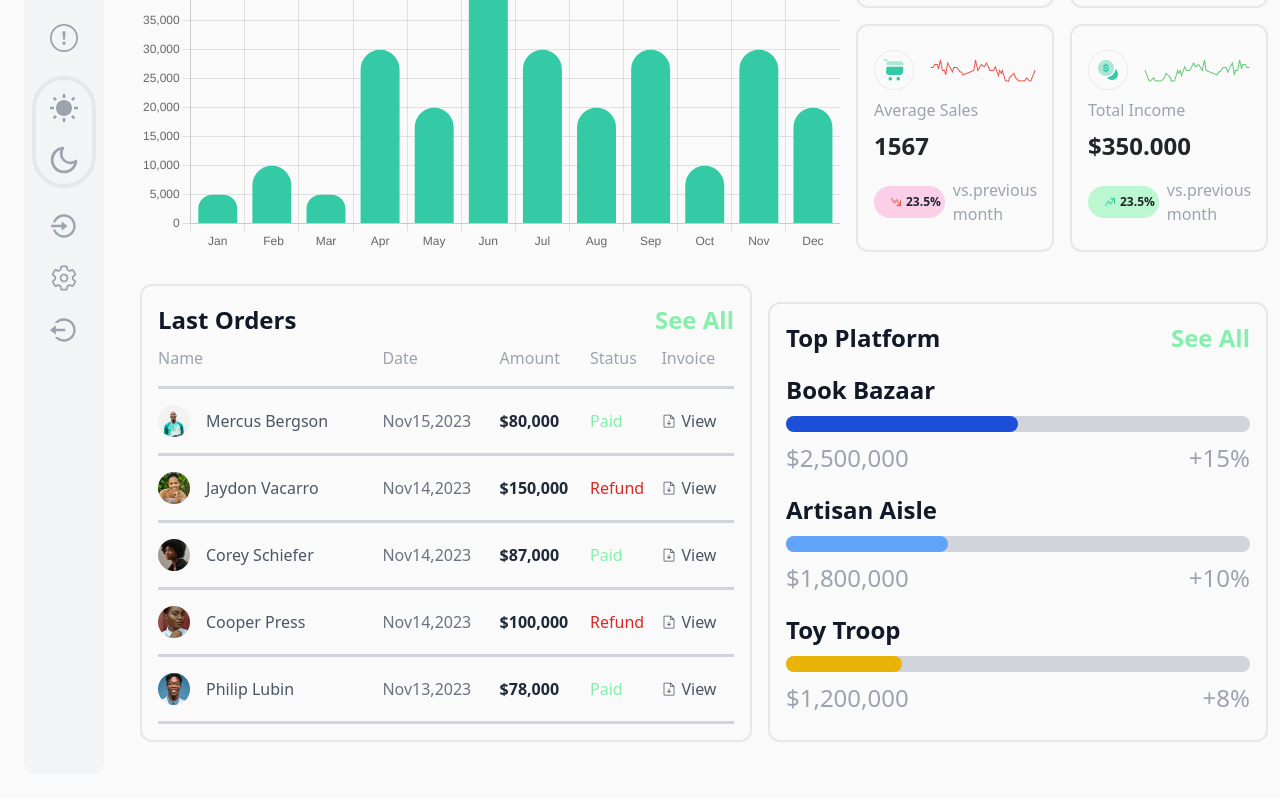
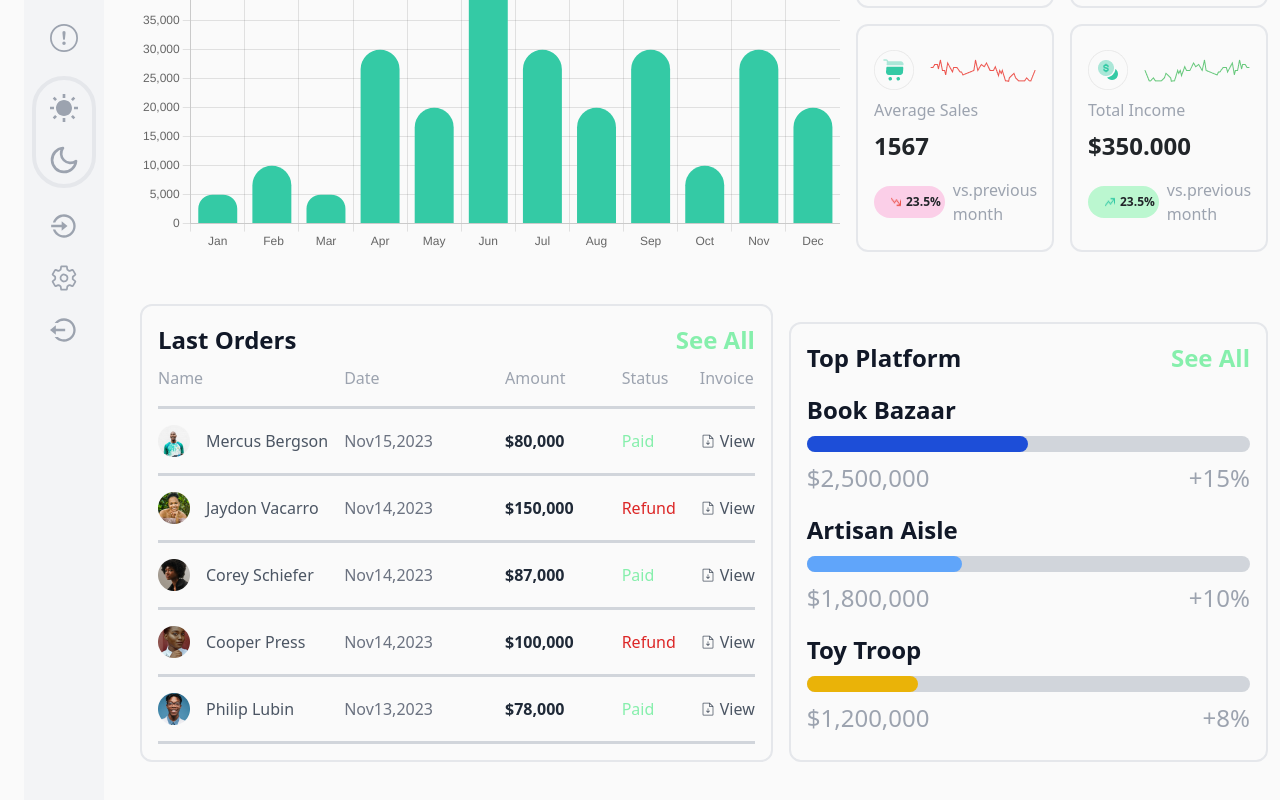
Before and after one commit to olamidegiwa/analyticsDashboard, a React (Vite) app: page / in a window 1280 px wide. Shown: the part 348-1148 px from the top of the page. Built offline with nearby package versions, Linux system fonts and the light colour scheme.

Commit message:
data updated

```diff
--- a/src/App.css
+++ b/src/App.css
@@ -1,19 +1,12 @@
 #root {
   background-color: #fafafa;
   min-height: 100vh;
-  /* overflow-x: hidden; */
   width: 100%;
 }
 * {
   padding: 0;
   margin: 0;
   box-sizing: border-box;
-}
-
-table {
-  width: 100%;
-  text-align: start;
-  align-items: center;
 }
 
 td {
@@ -25,9 +18,6 @@ td {
 .Troop {
   width: 25%;
 }
-/* .lastorder {
-  width: 100%;
-} */
 .topplatform {
   width: 100%;
   max-width: 500px;
@@ -39,7 +29,6 @@ td {
 
 .orders {
   width: 100%;
-  /* background-color: #fff; */
 }
 .barchat {
   width: 700px;
--- /dev/null
+++ b/src/component/DetailsModal.jsx
@@ -0,0 +1,43 @@
+import React from "react";
+
+const DetailsModal = ({ setShowModal, data }) => {
+  return (
+    <>
+      <div className="justify-center items-center flex overflow-x-hidden overflow-y-auto fixed inset-0 z-50 outline-none focus:outline-none">
+        <div className="relative w-auto my-6 mx-auto max-w-3xl">
+          <div className="border-0 rounded-lg shadow-lg relative flex flex-col w-full bg-white outline-none focus:outline-none">
+            <div className="flex items-start justify-between p-5 border-b border-solid border-blueGray-200 rounded-t">
+              <h3 className="text-3xl font-semibold">Modal Title</h3>
+              <button
+                className="p-1 ml-auto bg-transparent border-0 text-red opacity-5 float-right text-3xl leading-none font-semibold outline-none focus:outline-none"
+                onClick={() => setShowModal(false)}
+              >
+                <span className="bg-transparent text-red opacity-5 h-6 w-6 text-2xl block outline-none focus:outline-none">
+                  ×
+                </span>
+              </button>
+            </div>
+
+            <div className="relative p-6 flex-auto">
+              <p className="my-4 text-red-500 text-lg leading-relaxed">
+                {data.name}
+              </p>
+            </div>
+            {/*footer*/}
+            <div className="flex items-center justify-end p-6 border-t border-solid border-blueGray-200 rounded-b">
+              <button
+                className="text-red-500 background-transparent font-bold uppercase px-6 py-2 text-sm outline-none focus:outline-none mr-1 mb-1 ease-linear transition-all duration-150"
+                type="button"
+                onClick={() => setShowModal(false)}
+              >
+                Close
+              </button>
+            </div>
+          </div>
+        </div>
+      </div>
+    </>
+  );
+};
+
+export default DetailsModal;
--- a/src/component/LastOrder/LastOrder.jsx
+++ b/src/component/LastOrder/LastOrder.jsx
@@ -5,6 +5,7 @@ import img3 from "../../assets/image/Frame 1000003208 (3).png";
 import img4 from "../../assets/image/Frame 1000003208 (4).png";
 import img5 from "../../assets/image/Frame 1000003208.png";
 import { PiFileArrowDownLight } from "react-icons/pi";
+import DetailsModal from "../DetailsModal";
 
 const OrderDetails = [
   {
@@ -84,10 +85,11 @@ const OrderDetails = [
 const LastOrder = () => {
   const [showAll, setShowAll] = useState(false);
   const [seeMore, setSeeMore] = useState(false);
+  const [showModal, setShowModal] = useState(false);
 
   return (
-    <div className="container flex flex-col lg:flex-row gap-3 pb-8 xl:items-end">
-      <div className=" border-2 flex flex-col  p-3 lastorder rounded-xl overflow-x-scroll w-full ">
+    <div className="container flex flex-col lg:flex-row gap-3 pb-16 lg:items-end items-center lg:pt-5">
+      <div className=" border-2 flex flex-col  p-3 lastorder rounded-xl w-full  ">
         <div className="flex justify-between mb-2">
           <p
             data-aos="zoom-out-right"
@@ -113,13 +115,13 @@ const LastOrder = () => {
                 <th className="font-medium text-base whitespace-nowrap pb-3">
                   Name
                 </th>
-                <th className="font-medium text-base whitespace-nowrap pb-3">
+                <th className="font-medium text-base whitespace-nowrap pb-3 px-5">
                   Date
                 </th>
-                <th className="font-medium text-base whitespace-nowrap pb-3">
+                <th className="font-medium text-base whitespace-nowrap pb-3 px-4">
                   Amount
                 </th>
-                <th className="font-medium text-base whitespace-nowrap pb-3">
+                <th className="font-medium text-base whitespace-nowrap pb-3 px-4">
                   Status
                 </th>
                 <th className="font-medium text-base whitespace-nowrap pb-3">
@@ -134,11 +136,14 @@ const LastOrder = () => {
                   key={data.id}
                   className="border-b-[3px] border-gray-300 hover:bg-white dark:hover:bg-yellow-600 py-4"
                 >
+                  {showModal ? (
+                    <DetailsModal data={data} setShowModal={setShowModal} />
+                  ) : null}
                   <td
                     data-aos="fade-up-right"
                     className=" text-gray-600 dark:text-white "
                   >
-                    <div className="flex items-center gap-3">
+                    <div className="flex items-center gap-3 ">
                       <img src={data.img} alt="" />
                       <h2 className="text-base whitespace-nowrap">
                         {data.name}
@@ -147,19 +152,19 @@ const LastOrder = () => {
                   </td>
                   <td
                     data-aos="fade-up-left"
-                    className=" text-gray-500 dark:text-white text-base whitespace-nowrap"
+                    className=" text-gray-500 dark:text-white text-base whitespace-nowrap px-5"
                   >
                     {data.date}
                   </td>
                   <td
                     data-aos="fade-down-right"
-                    className=" text-gray-800 fw-semibold text-base dark:text-white whitespace-nowrap"
+                    className=" text-gray-800 fw-semibold text-base dark:text-white whitespace-nowrap px-4"
                   >
                     {data.amount}
                   </td>
                   <td
                     data-aos="fade-down-left"
-                    className={`text-base ${
+                    className={`text-base px-4 ${
                       data.status === "Paid" ? "text-green-300" : "text-red-600"
                     } `}
                   >
@@ -167,8 +172,12 @@ const LastOrder = () => {
                   </td>
 
                   <td
+                    // onClick={() => {
+                    //   console.log(data.name);
+                    //   setShowModal(true);
+                    // }}
                     data-aos="zoom-in-down"
-                    className=" text-gray-600 text-base dark:text-white whitespace-nowrap"
+                    className=" text-gray-600 text-base dark:text-white whitespace-nowrap cursor-pointer"
                   >
                     <div className="flex items-center gap-1">
                       <PiFileArrowDownLight className="" />
@@ -187,6 +196,10 @@ const LastOrder = () => {
                     className="border-b-[3px] border-gray-300 hover:bg-white dark:hover:bg-yellow-600 py-4"
                   >
                     <td
+                    //  onClick={() => {
+                    //   console.log(data.name);
+                    //   setShowModal(true);
+                    // }}
                       data-aos="fade-up-right"
                       className=" text-gray-600 dark:text-white"
                     >
@@ -199,19 +212,19 @@ const LastOrder = () => {
                     </td>
                     <td
                       data-aos="fade-up-left"
-                      className=" text-gray-500 dark:text-white text-base whitespace-nowrap"
+                      className=" text-gray-500 dark:text-white text-base whitespace-nowrap px-5"
                     >
                       {data.date}
                     </td>
                     <td
                       data-aos="fade-down-right"
-                      className=" text-gray-800 fw-semibold text-base dark:text-white whitespace-nowrap"
+                      className=" text-gray-800 fw-semibold text-base dark:text-white whitespace-nowrap px-4"
                     >
                       {data.amount}
                     </td>
                     <td
                       data-aos="fade-down-left"
-                      className={`text-base ${
+                      className={`text-base px-4 ${
                         data.status === "Paid"
                           ? "text-green-300"
                           : "text-red-600"
--- a/src/component/SalesTrend/SalesTrend.jsx
+++ b/src/component/SalesTrend/SalesTrend.jsx
@@ -75,7 +75,7 @@ const SalesTrend = () => {
                 data-aos-duration="1500"
                 className="text-lg text-gray-600 fw-semibold dark:text-green-300"
               >
-                Short by:
+                Sort by:
               </p>
               <div className="flex items-center gap-2 group relative cursor-pointer">
                 <div className="items-center rounded-full text-black border-2 px-3 py-1 dark:text-white ">
```
